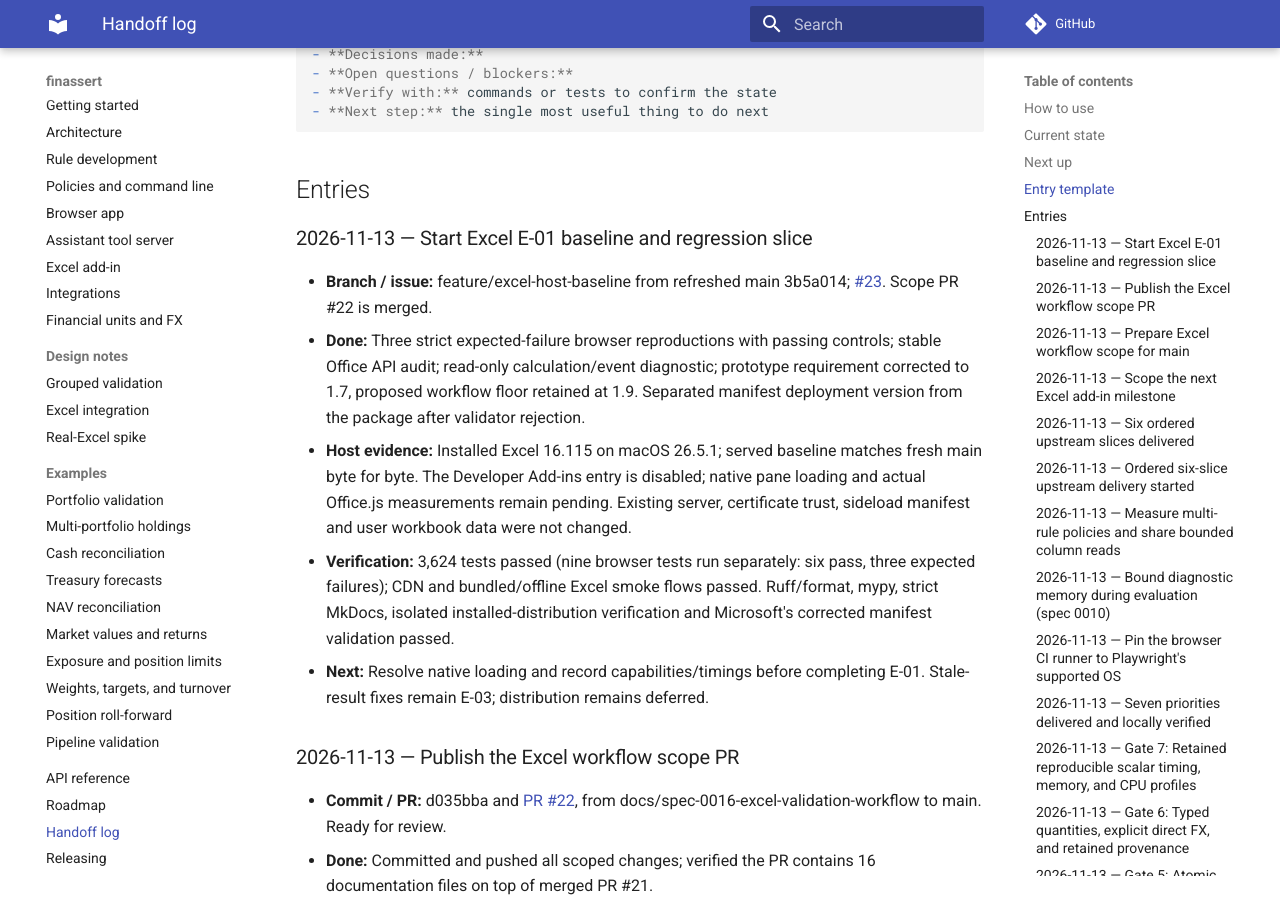
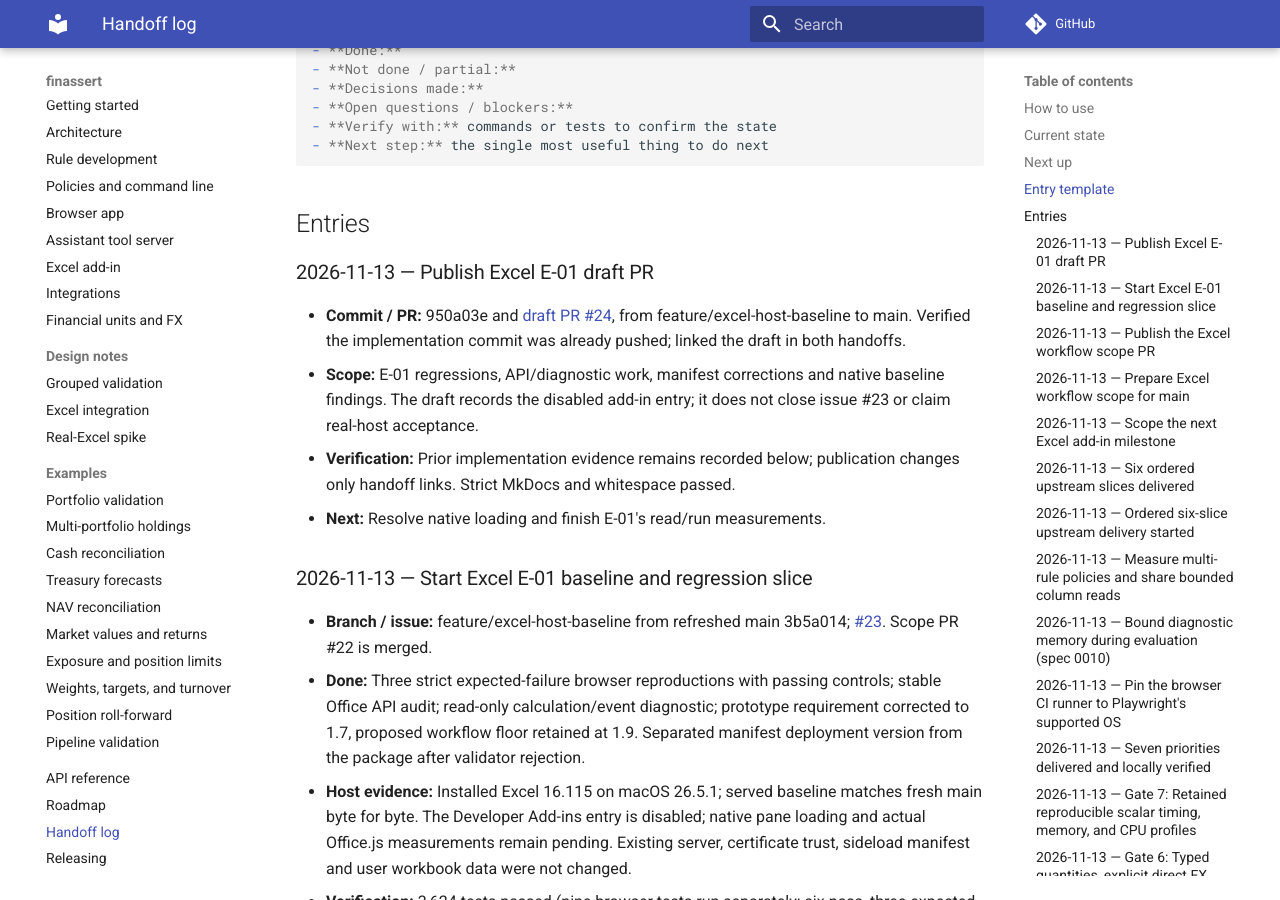
Before and after one commit to thatquantguy44/finassert, an MkDocs documentation site: the page built from docs/handoff.md, in a window 1280 px wide and 900 px high, scrolled down 1399 px. Built offline with MkDocs 1.6.1 and Material for MkDocs 9.7.7, drawn with Linux system fonts in a browser that asks for light colours; comment, search, counter and statistics services are not loaded; some of the changed text lies outside the part shown.

Commit message:
docs: link Excel baseline draft PR in handoffs

````diff
--- a/docs/handoff.md
+++ b/docs/handoff.md
@@ -18,6 +18,8 @@
 ## Current state
 
 - **Branch:** `feature/excel-host-baseline`, based on integrated main `3b5a014`.
+- **Implementation PR:** [draft #24](https://github.com/thatquantguy44/finassert/pull/24),
+  targeting main. E-01's native baseline remains incomplete.
 - **Delivered branch:** `feature/six-slice-upstream-delivery`; PR #21 is merged into main.
 - **Delivery:** Six ordered slices authorized: release bundle, property coverage,
   Excel hardening, cash buffer, facility capacity and treasury policy pack.
@@ -53,6 +55,18 @@
 ```
 
 ## Entries
+
+### 2026-11-13 — Publish Excel E-01 draft PR
+
+- **Commit / PR:** 950a03e and [draft PR #24](https://github.com/thatquantguy44/finassert/pull/24),
+  from feature/excel-host-baseline to main. Verified the implementation commit was
+  already pushed; linked the draft in both handoffs.
+- **Scope:** E-01 regressions, API/diagnostic work, manifest corrections and native
+  baseline findings. The draft records the disabled add-in entry; it does not
+  close issue #23 or claim real-host acceptance.
+- **Verification:** Prior implementation evidence remains recorded below;
+  publication changes only handoff links. Strict MkDocs and whitespace passed.
+- **Next:** Resolve native loading and finish E-01's read/run measurements.
 
 ### 2026-11-13 — Start Excel E-01 baseline and regression slice
 
````
Also changed, not shown: specs/0016/handoff.md (+12 -0 lines).
